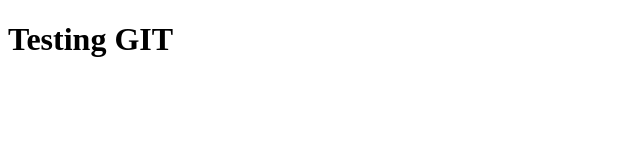
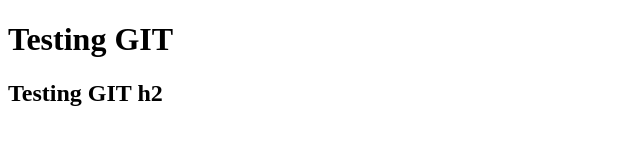
Before and after one commit to potopoto/poto-website, a plain HTML site: page index.html in a window 1280 px wide. Shown: the whole page, without its empty margins (0-640 px from the left). Drawn offline with Linux system fonts and the light colour scheme.

Commit message:
Second commit

```diff
--- a/index.html
+++ b/index.html
@@ -8,5 +8,6 @@
 </head>
 <body>
     <h1 class="title">Testing GIT</h1>
+    <h2 class="title">Testing GIT h2</h2>
 </body>
 </html>
```
